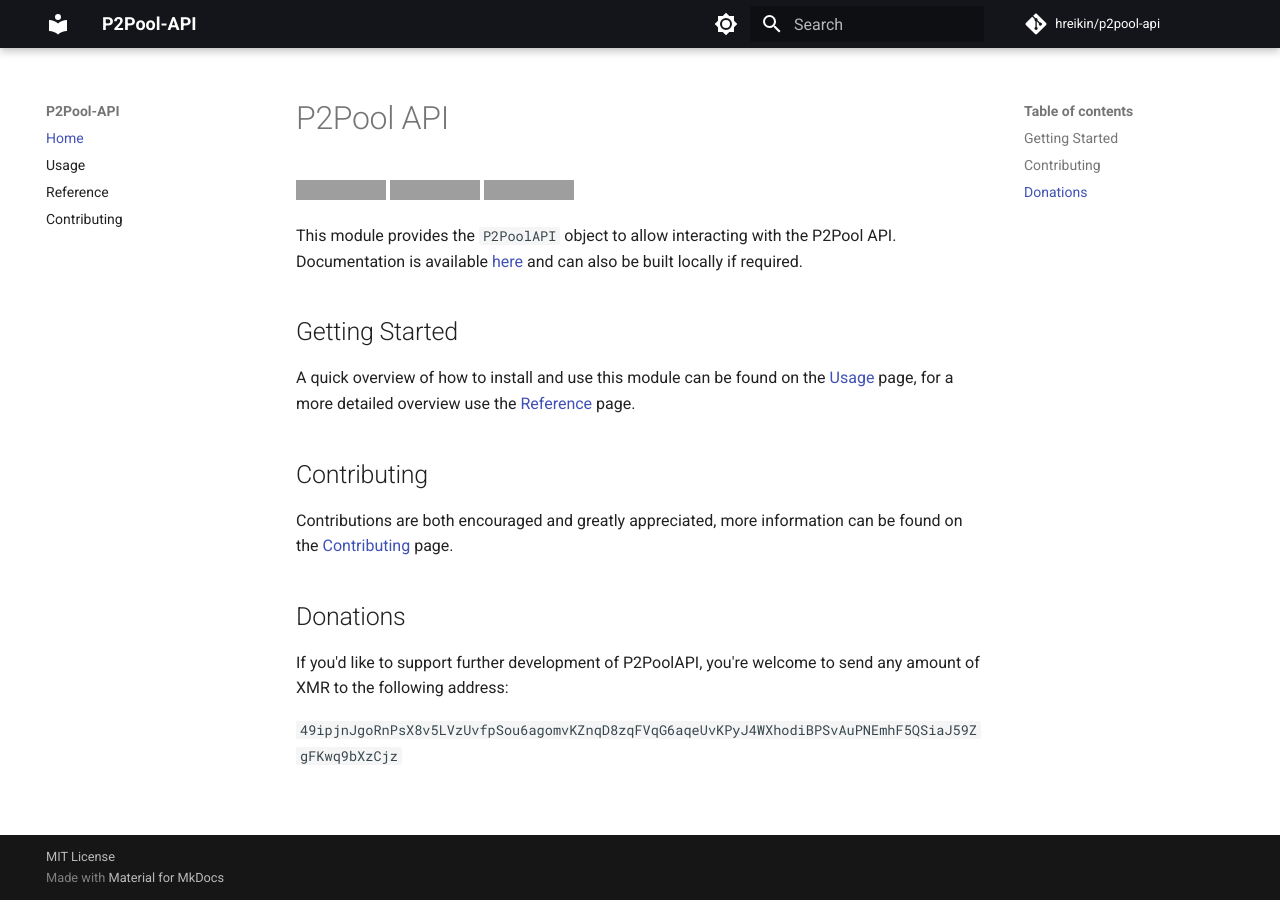
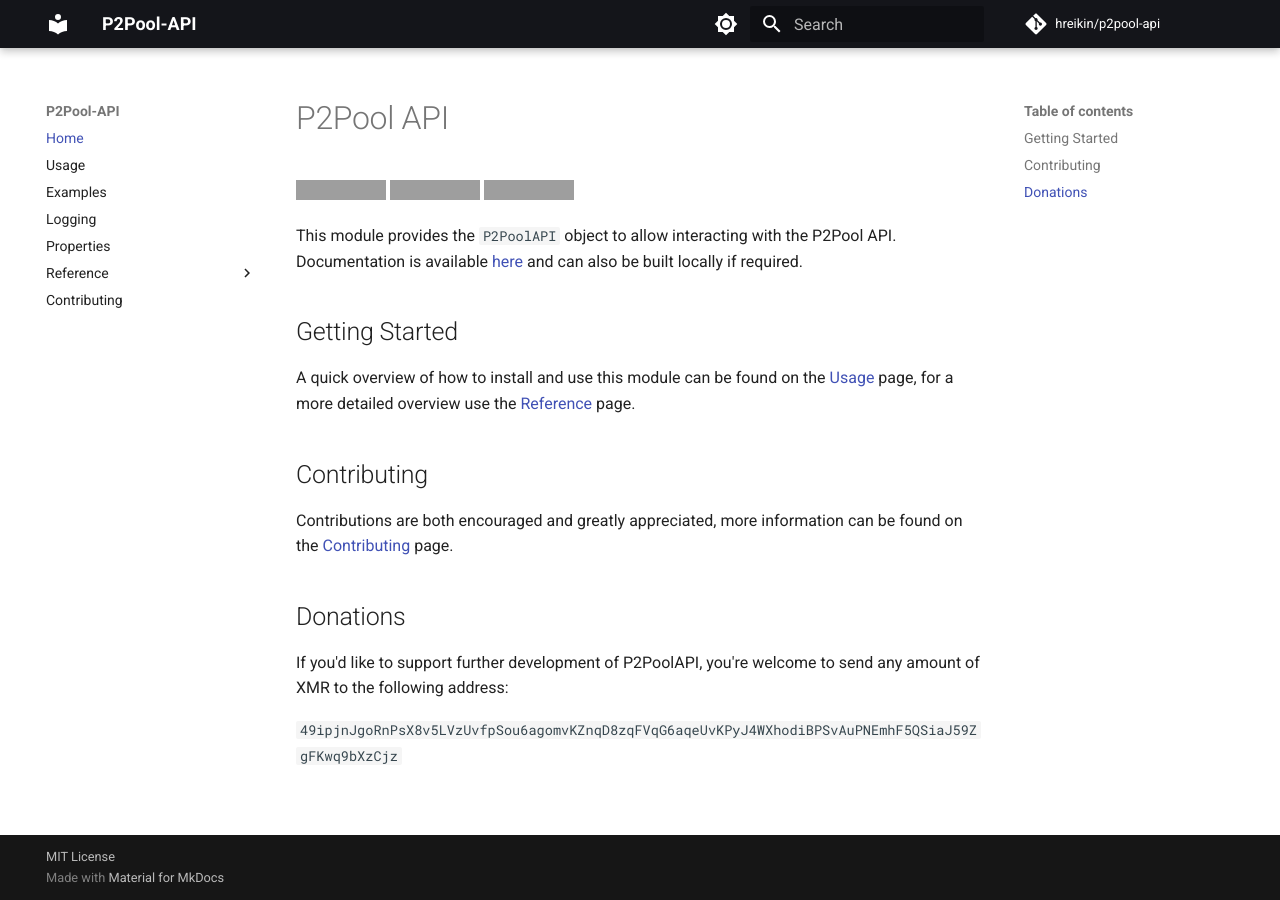
Before and after one commit to hreikin/p2pool-api, an MkDocs documentation site: the page built from docs/README.md, in a window 1280 px wide. Built offline with MkDocs 1.6.1 and Material for MkDocs 9.7.7, drawn with Linux system fonts in a browser that asks for light colours; comment, search, counter and statistics services are not loaded; some of the changed lines change nothing that is shown; grey boxes are pictures that could not be loaded.

Commit message:
Update mkdocs.yml to enhance navigation with new sections for Examples, Logging, Properties, and detailed References for Classes, Exceptions, and Models.

```diff
--- a/mkdocs.yml
+++ b/mkdocs.yml
@@ -27,7 +27,25 @@
 nav:
   - "Home": "README.md"
   - "Usage": "usage.md"
-  - "Reference": "reference.md"
+  - "Examples": "examples.md"
+  - "Logging": "logger.md"
+  - "Properties": "properties.md"
+  - "Reference":
+    - "Classes":
+      - "P2PoolAPI": "reference/classes/api.md"
+      - "P2PoolDatabase": "reference/classes/db.md"
+    - "Exceptions":
+      - "P2PoolAPIError": "reference/exceptions/p2poolapierror.md"
+      - "P2PoolConnectionError": "reference/exceptions/p2poolconnectionerror.md"
+      - "P2PoolDatabaseError": "reference/exceptions/p2pooldatabaseerror.md"
+    - "Models":
+      - "Console": "reference/models/console.md"
+      - "P2P": "reference/models/p2p.md"
+      - "Stratum": "reference/models/stratum.md"
+      - "NetworkStats": "reference/models/networkstats.md"
+      - "PoolBlocks": "reference/models/poolblocks.md"
+      - "PoolStats": "reference/models/poolstats.md"
+      - "StatsMod": "reference/models/statsmod.md"
   - "Contributing": "CONTRIBUTING.md"
 
 plugins:
```
